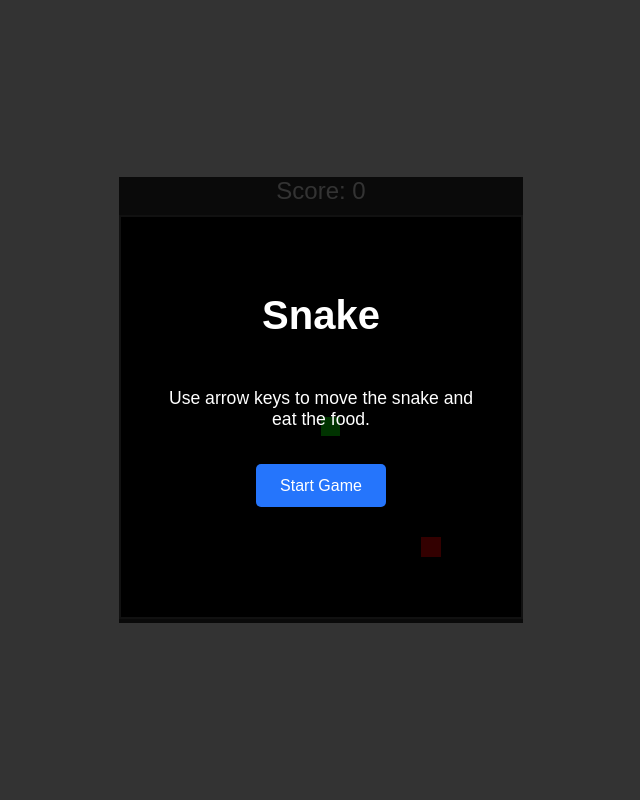
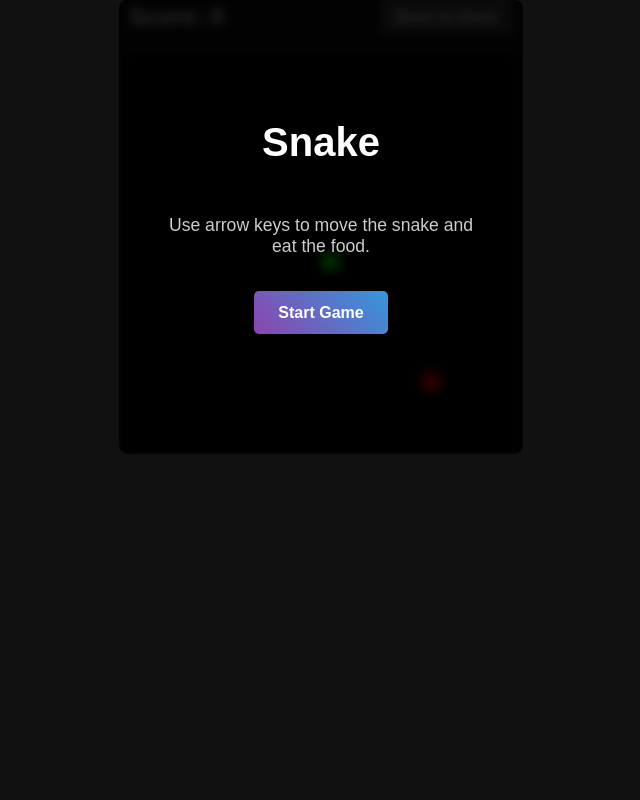
Before and after one commit to harshrajsinhraulji/GameDashboard, a PHP site: page /games/snake/index.html in a window 1280 px wide. Shown: the whole page, without its empty margins (319-959 px from the left). Run offline with PHP 8.4, Linux system fonts and the light colour scheme.

Commit message:
mod: changes in snake game

```diff
--- a/assets/css/style.css
+++ b/assets/css/style.css
@@ -48,6 +48,7 @@ nav { display: flex; justify-content: space-between; align-items: center; }
 .logo {
     font-size: 1.8rem; font-weight: 700;
     background: linear-gradient(45deg, var(--primary-color), var(--secondary-color));
+    background-clip: text;
     -webkit-background-clip: text; -webkit-text-fill-color: transparent;
 }
 .nav-links a, .nav-links button {
--- a/games/snake/index.html
+++ b/games/snake/index.html
@@ -5,23 +5,25 @@
     <meta name="viewport" content="width=device-width, initial-scale=1.0">
     <title>Snake Game</title>
     <link rel="stylesheet" href="snake.css">
-    <link href="https://fonts.googleapis.com/css2?family=Poppins:wght@300;400;600&display=swap" rel="stylesheet">
 </head>
 <body>
     <div class="game-container">
-        <div class="score-display">Score: <span id="score">0</span></div>
+        <div class="game-header">
+            <div class="score-display">Score: <span id="score">0</span></div>
+            <button id="back-btn" class="game-btn">Back to Dash</button>
+        </div>
         <canvas id="gameCanvas" width="400" height="400"></canvas>
 
         <div id="gameOverScreen" class="overlay hidden">
             <h2>Game Over</h2>
             <p>Final Score: <span id="finalScore">0</span></p>
-            <button id="restartButton">Play Again</button>
+            <button id="restartButton" class="game-btn">Play Again</button>
         </div>
 
         <div id="startScreen" class="overlay">
             <h2>Snake</h2>
             <p>Use arrow keys to move the snake and eat the food.</p>
-            <button id="startButton">Start Game</button>
+            <button id="startButton" class="game-btn">Start Game</button>
         </div>
     </div>
     <script src="snake.js"></script>
--- a/games/snake/snake.css
+++ b/games/snake/snake.css
@@ -1,64 +1,97 @@
+/* games/snake/snake.css */
 body {
-    background-color: #333;
+    background-color: #111;
     color: white;
-    font-family: sans-serif;
+    font-family: 'Poppins', sans-serif;
     display: flex;
+    justify-content: center;
     align-items: center;
-    justify-content: center;
     margin: 0;
-    height: 100vh;
+    height: 100%;
     overflow: hidden;
 }
 
 .game-container {
     text-align: center;
     position: relative;
+    display: flex;
+    flex-direction: column;
+    gap: 1rem;
+}
+
+.game-header {
+    display: flex;
+    justify-content: space-between;
+    align-items: center;
+    padding: 0 10px;
+}
+
+.score-display {
+    font-size: 1.5rem;
+    font-weight: 600;
 }
 
 canvas {
     background-color: #000;
-    border: 2px solid #555;
+    border: 2px solid #333;
+    border-radius: 8px;
 }
 
-.score-display {
-    font-size: 1.5rem;
-    margin-bottom: 10px;
-}
-
-/* Common style for start and game over screens */
+/* Common style for overlays */
 .overlay {
     position: absolute;
     top: 0;
     left: 0;
     width: 100%;
     height: 100%;
-    background-color: rgba(0, 0, 0, 0.8);
+    background-color: rgba(0, 0, 0, 0.85);
+    backdrop-filter: blur(5px);
+    border-radius: 8px;
     display: flex;
     flex-direction: column;
     justify-content: center;
     align-items: center;
     text-align: center;
+    opacity: 1;
+    transition: opacity 0.3s ease;
+}
+
+.overlay.hidden {
+    opacity: 0;
+    pointer-events: none;
 }
 
 .overlay h2 {
     margin-top: 0;
     font-size: 2.5rem;
 }
+
 .overlay p {
     font-size: 1.1rem;
     max-width: 80%;
+    color: #ccc;
 }
-.overlay button {
+
+.game-btn {
     padding: 0.8rem 1.5rem;
     font-size: 1rem;
+    font-weight: 600;
+    font-family: 'Poppins', sans-serif;
     cursor: pointer;
-    background-color: #2575fc;
+    background: linear-gradient(45deg, #8e44ad, #3498db);
     color: white;
     border: none;
     border-radius: 5px;
     margin-top: 1rem;
+    transition: transform 0.2s ease;
 }
 
-.hidden {
-    display: none;
+.game-btn:hover {
+    transform: scale(1.05);
 }
+
+#back-btn {
+    background: #444;
+    padding: 0.5rem 1rem;
+    margin-top: 0;
+}
--- a/games/snake/snake.js
+++ b/games/snake/snake.js
@@ -1,22 +1,25 @@
+// games/snake/snake.js
 document.addEventListener('DOMContentLoaded', () => {
+    // --- Canvas & Context ---
     const canvas = document.getElementById('gameCanvas');
     const ctx = canvas.getContext('2d');
+
+    // --- UI Elements ---
     const scoreEl = document.getElementById('score');
-
-    // Screens
+    const finalScoreEl = document.getElementById('finalScore');
     const startScreen = document.getElementById('startScreen');
     const gameOverScreen = document.getElementById('gameOverScreen');
 
-    // Buttons
+    // --- Buttons ---
     const startButton = document.getElementById('startButton');
     const restartButton = document.getElementById('restartButton');
+    const backButton = document.getElementById('back-btn');
 
-    // Score Displays
-    const finalScoreEl = document.getElementById('finalScore');
-
+    // --- Game State ---
     const gridSize = 20;
     let snake, food, direction, score, isGameOver, gameLoop;
 
+    // --- Game Functions ---
     function initGame() {
         snake = [{ x: 10, y: 10 }];
         food = {};
@@ -25,13 +28,14 @@ document.addEventListener('DOMContentLoaded', () => {
         isGameOver = false;
         scoreEl.textContent = score;
         generateFood();
-        draw(); // Initial draw
+        draw(); // Draw initial state
     }
 
     function startGame() {
         startScreen.classList.add('hidden');
         gameOverScreen.classList.add('hidden');
         initGame();
+        // Start the game loop
         gameLoop = setInterval(update, 100);
     }
 
@@ -43,19 +47,23 @@ document.addEventListener('DOMContentLoaded', () => {
     }
 
     function draw() {
+        // Draw background
         ctx.fillStyle = 'black';
         ctx.fillRect(0, 0, canvas.width, canvas.height);
+        // Draw snake
         ctx.fillStyle = 'lime';
         snake.forEach(segment => {
             ctx.fillRect(segment.x * gridSize, segment.y * gridSize, gridSize - 1, gridSize - 1);
         });
+        // Draw food
         ctx.fillStyle = 'red';
         ctx.fillRect(food.x * gridSize, food.y * gridSize, gridSize, gridSize);
     }
 
     function update() {
         if (isGameOver) return;
-        const head = { ...snake[0] };
+
+        const head = { ...snake[0] }; // Clone the head
         switch (direction) {
             case 'up': head.y--; break;
             case 'down': head.y++; break;
@@ -63,22 +71,28 @@ document.addEventListener('DOMContentLoaded', () => {
             case 'right': head.x++; break;
         }
 
+        // Check for wall collision
         if (head.x < 0 || head.x * gridSize >= canvas.width || head.y < 0 || head.y * gridSize >= canvas.height) {
             gameOver(); return;
         }
+        // Check for self collision
         for (let i = 1; i < snake.length; i++) {
             if (head.x === snake[i].x && head.y === snake[i].y) {
                 gameOver(); return;
             }
         }
-        snake.unshift(head);
+
+        snake.unshift(head); // Add new head
+
+        // Check for food collision
         if (head.x === food.x && head.y === food.y) {
             score++;
             scoreEl.textContent = score;
             generateFood();
         } else {
-            snake.pop();
+            snake.pop(); // Remove tail
         }
+
         draw();
     }
 
@@ -87,13 +101,16 @@ document.addEventListener('DOMContentLoaded', () => {
         clearInterval(gameLoop);
         finalScoreEl.textContent = score;
         gameOverScreen.classList.remove('hidden');
+
+        // Use the global function from the parent window to handle score saving
         if (window.parent && typeof window.parent.handleGameOver === 'function') {
             window.parent.handleGameOver('Snake', score);
         }
     }
 
+    // --- Event Listeners ---
     document.addEventListener('keydown', e => {
-        if (isGameOver) return;
+        if (isGameOver || startScreen.classList.contains('hidden') === false) return; // Don't move if game hasn't started
         switch (e.key) {
             case 'ArrowUp': if (direction !== 'down') direction = 'up'; break;
             case 'ArrowDown': if (direction !== 'up') direction = 'down'; break;
@@ -104,7 +121,14 @@ document.addEventListener('DOMContentLoaded', () => {
 
     startButton.addEventListener('click', startGame);
     restartButton.addEventListener('click', startGame);
+    backButton.addEventListener('click', () => {
+        // Use the global function from the parent window to close the modal
+        if (window.parent && typeof window.parent.closeGameModal === 'function') {
+            window.parent.closeGameModal();
+        }
+    });
 
-    // Initial setup
+    // --- Initial Setup ---
+    // Prepare the game board but don't start the loop yet
     initGame();
 });
```
Also changed, not shown: profile.html (+9 -5 lines).
